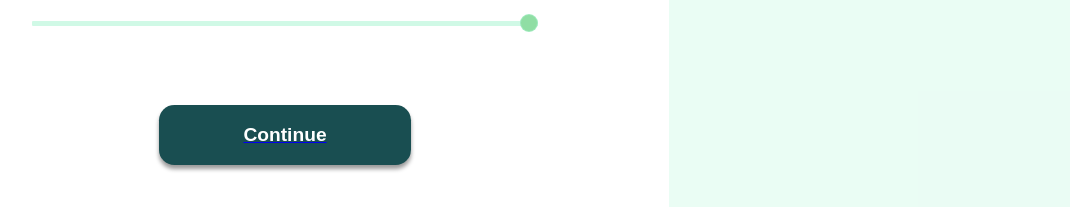
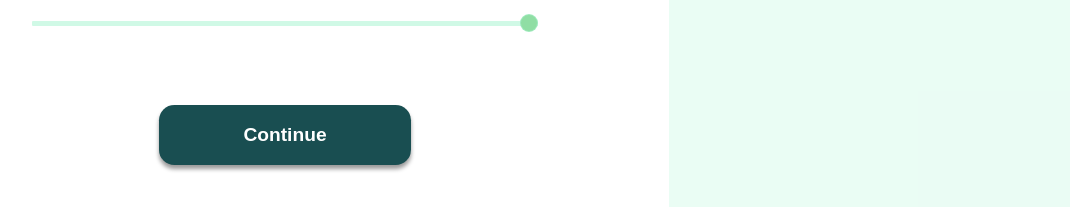
Before and after one commit to miguel131299/checkmate, a React (Vite) app: page /register in a window 1280 px wide. Shown: the part 672-879 px from the top of the page, without its empty margins (99-1169 px from the left). Built offline with nearby package versions, Linux system fonts and the light colour scheme.

Commit message:
Remove underline of Link in Registration

```diff
--- a/src/pages/Registration.jsx
+++ b/src/pages/Registration.jsx
@@ -70,7 +70,7 @@ function Registration() {
               </label>
             </div>
 
-            <Link to="/game">
+            <Link to="/game" style={{ textDecoration: "none" }}>
               <div className="submit-container">
                 <input
                   type="submit"
```
